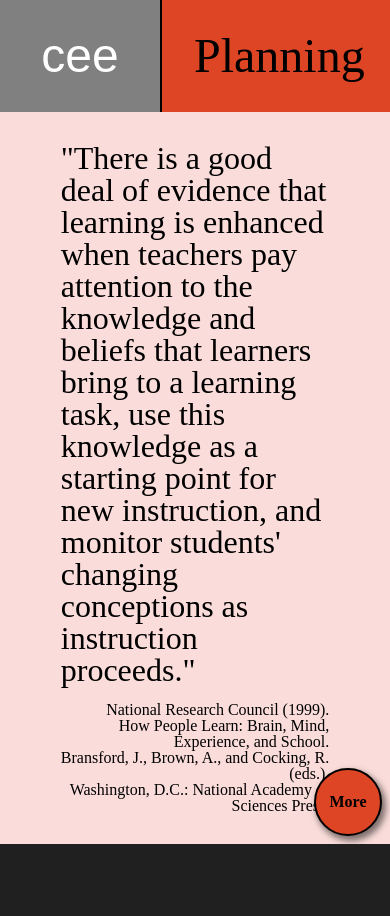
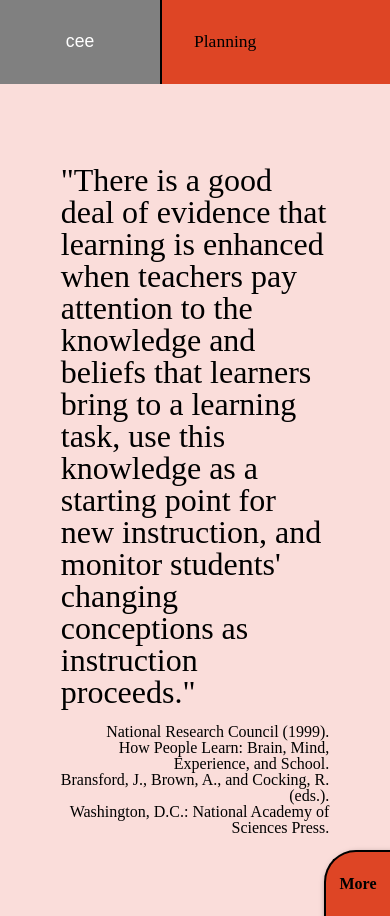
Before and after one commit to sbboard/cee, a Vue app: page / in a window 390 px wide. Before the commit the page ends 844 px from the top, so only its background shows below. Built offline with nearby package versions, Linux system fonts and the light colour scheme.

Commit message:
working on responsiveness

```diff
--- a/src/App.vue
+++ b/src/App.vue
@@ -147,7 +147,8 @@ html
   box-shadow: 0px 20px 37px 10px #000, 0px -20px 37px 10px #000
   header
     width: 100%
-    height: 7em
+    font-size: 1.5vmin
+    height: $headerHeight
     position: relative
     #logo
       font-family: sans-serif
@@ -155,21 +156,25 @@ html
       background-color: grey
       border-right: 2px solid black
       border-bottom: 1px solid black
-      width: 6rem
+      width: 10rem
       text-align: center
       font-size: 3em
-      padding: 2rem
-      display: inline-block
+      display: inline-flex
+      height: 100%
+      justify-content: center
+      align-items: center
       @include mobile
         border-bottom: 0
     #sectionName
       display: inline-flex
       flex-direction: column
       float: right
-      height: calc(100% - 4rem)
+      height: 100%
+      justify-content: center
+      align-content: center
       #pageNav
         position: absolute
-        right: 2rem
+        right: 0
         width: 5em
         cursor: pointer
         padding-left: 1rem
@@ -178,7 +183,7 @@ html
           width: 1.25em
           display: inline-block
           text-align: center
-          font-size: 3rem
+          font-size: 1em
           transition: color 250ms
           &:hover
             color: $red
@@ -198,20 +203,19 @@ html
         #pageNav
           background-color: $darkRed
     .topRight
-      border-bottom: 1px solid red
-      width: calc(100% - 14rem - 2px)
+      width: calc(100% - 12rem - 2px)
       font-size: 3em
-      padding: 2rem
+      padding-left: 2rem
       display: inline-block
   #bottomPt
     position: relative
-    height: calc(100% - 9em)
+    min-height: 90vh
     nav
       width: 10em
       border-right: 2px solid black
       display: block
       float: left
-      height: calc(100% + 2em)
+      height: 90vh
       background-color: white
       @include mobile
         display: none
@@ -238,7 +242,7 @@ html
       width: calc(100% - 12em + -2px)
       background-color: pink
       padding: 1em
-      height: 100%
+      min-height: calc(90vh - 2em)
       position: relative
       &.redColor
         background-color: $red
@@ -264,8 +268,14 @@ html
     margin: .5rem
     justify-content: center
     border-radius: 100%
-    transition: background-color 250ms
+    transition: all 250ms
     &:hover
       background-color: white !important
       box-shadow: 0px 0px 6px 1px rgba(0, 0, 0, .5)
+    @include mobile
+      margin: 0
+      border-radius: 0
+      border-right: 0
+      border-top-left-radius: 2em
+      border-bottom: 0
 </style>
--- a/src/components/pageComponents/pageNav.vue
+++ b/src/components/pageComponents/pageNav.vue
@@ -1,5 +1,5 @@
 <template>
-  <div id="pageNav">
+  <div id="btmPageNav">
     <div @click="changePage('example')">
       <i class="far fa-eye"></i>
       <span>example video</span>
@@ -56,12 +56,12 @@ $darkYellow: rgb(243,195,0)
 @mixin mobile
   @media (max-width: #{$mobileWidth})
     @content
-#pageNav
+#btmPageNav
   position: absolute
   bottom: 0
   margin: 0 auto
   left: 0
-  height: 6em
+  height: 10vh
   right: 0
   text-align: center
   display: flex
@@ -85,7 +85,7 @@ $darkYellow: rgb(243,195,0)
     align-items: center
     flex-direction: column
     padding: 2.5rem 1rem 1rem 1rem
-    font-size: 4rem
+    font-size: 7vmin
     transition: padding 200ms linear
     &:hover
       padding: 0rem 1rem 1rem 1rem
--- a/src/components/topic.vue
+++ b/src/components/topic.vue
@@ -34,11 +34,12 @@ export default {
 
 <style lang="sass" scoped>
 #topic
-  height: 100%
+  min-height: 100%
   display: flex
   justify-content: center
   align-items: center
   flex-direction: column
+  padding: 4em 0
   blockquote
     font-size: 2em
     width: 75%
--- a/src/global.sass
+++ b/src/global.sass
@@ -12,6 +12,8 @@ $darkBlue: rgb(59,173,228)
 $yellow: rgb(255,253,220)
 $darkYellow: rgb(243,195,0)
 
+$headerHeight: 10vh
+
 @mixin mobile
   @media (max-width: #{$mobileWidth})
     @content
```
